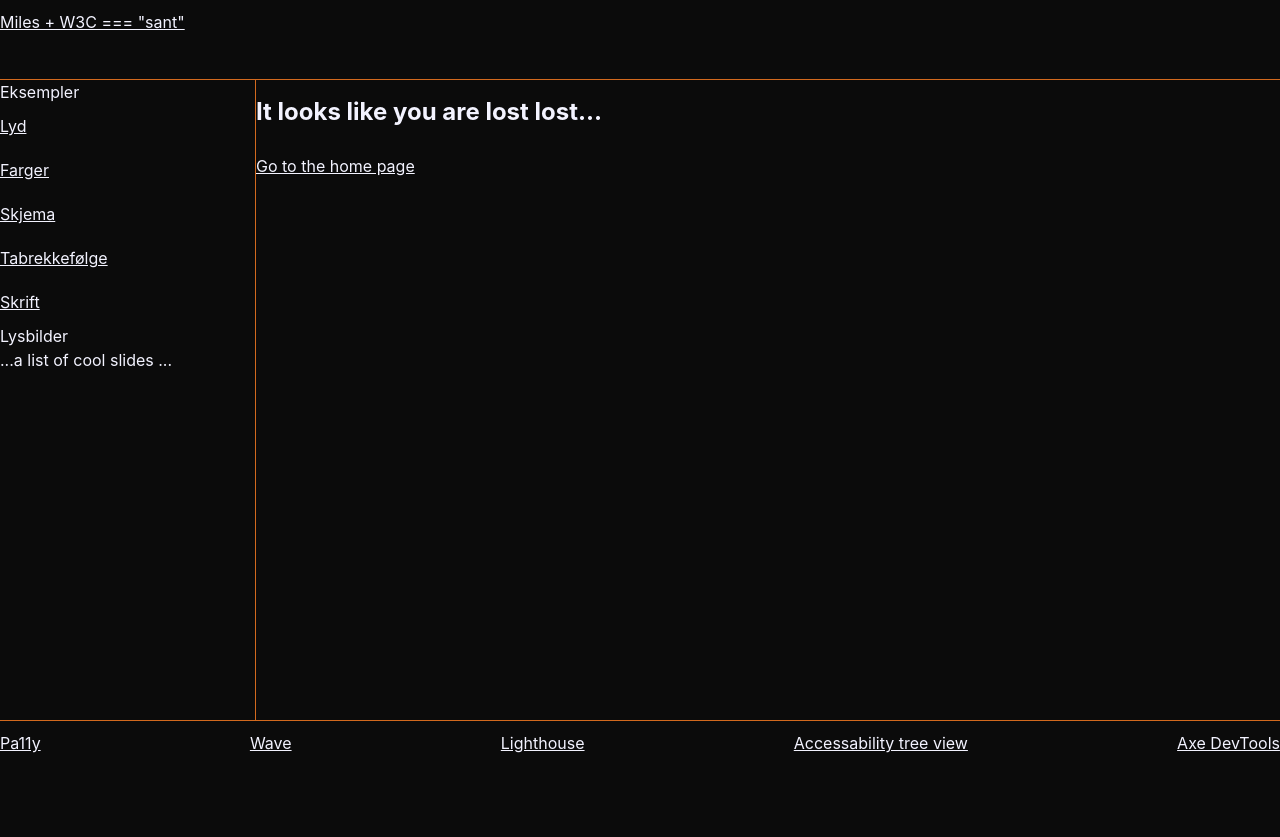
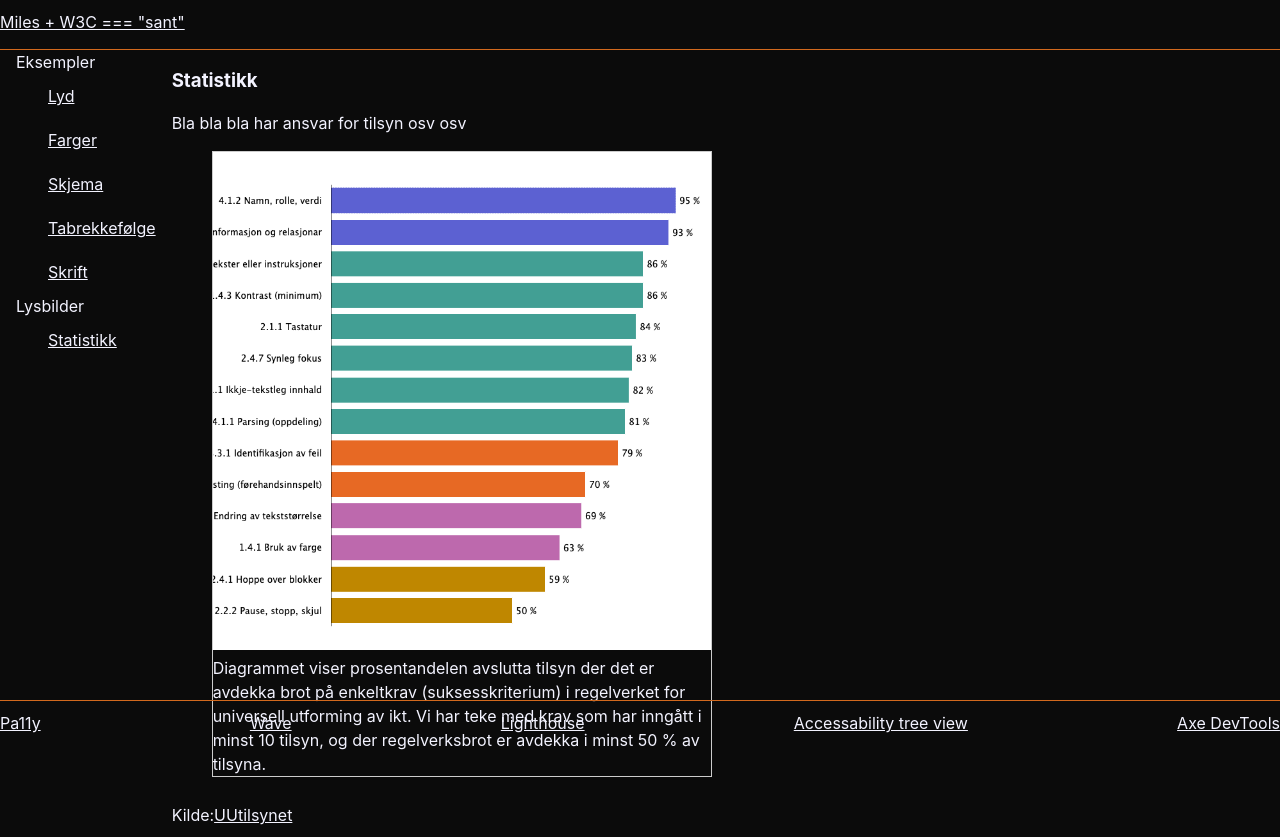
Before and after one commit to skaihigh/uu-workshop, a React (Vite) app in the folder uu-workshop/: page /statistikk in a window 1280 px wide. Before the commit the page ends 800 px from the top, so only its background shows below. Built offline with nearby package versions, Linux system fonts and the light colour scheme.

Commit message:
fukugly lets find a css helper lib - takes to much time for now

```diff
--- a/uu-workshop/index.html
+++ b/uu-workshop/index.html
@@ -4,7 +4,7 @@
     <meta charset="UTF-8" />
     <link rel="icon" type="image/svg+xml" href="/vite.svg" />
     <meta name="viewport" content="width=device-width, initial-scale=1.0" />
-    <title>Vite + React + TS</title>
+    <title>UU workshop - Miles Camp 2022</title>
   </head>
   <body>
     <div id="root"></div>
--- a/uu-workshop/src/App.tsx
+++ b/uu-workshop/src/App.tsx
@@ -1,6 +1,6 @@
 import type { RouteObject } from 'react-router-dom'
 import { Outlet, Link, useRoutes } from 'react-router-dom'
-import { subRoutes } from './routes/subRoutes'
+import { slideRoutes, subRoutes } from './routes/subRoutes'
 
 import { MenuItems } from './components/MenuItems'
 import WcagViewer from './Wcag/WcagViewer'
@@ -13,7 +13,7 @@ export default function App(): JSX.Element {
     {
       path: '/',
       element: <Layout />,
-      children: subRoutes,
+      children: subRoutes.concat(slideRoutes),
     },
   ]
   return <>{useRoutes(routes)}</>
@@ -52,7 +52,7 @@ function Layout(): JSX.Element {
             Lysbilder
           </div>
           <nav role="menu" aria-label="secondary_menu">
-            <span role="menuitem">...a list of cool slides ...</span>
+            <MenuItems subRoutes={slideRoutes} />
           </nav>
         </aside>
         <section>
--- a/uu-workshop/src/Wcag/WcagViewer.tsx
+++ b/uu-workshop/src/Wcag/WcagViewer.tsx
@@ -1,4 +1,4 @@
-import React, { useState } from 'react'
+import { useState } from 'react'
 import styles from './WcagViewer.module.scss'
 
 interface ResultIssue {
@@ -60,7 +60,7 @@ function WcagViewer(): JSX.Element {
       if (data?.issues != null && data.issues.length > 0) {
         data?.issues?.forEach((issue) => {
           document.querySelectorAll(issue.selector).forEach((element) => {
-            element.classList.add(styles.issue_warning)
+            element.classList.add(styles.issueWarning)
             console.warn(
               `WCAG fail on guidline: ${issue.code}, \n Error:  ${issue.message}`,
               element
--- a/uu-workshop/src/app.scss
+++ b/uu-workshop/src/app.scss
@@ -1,13 +1,11 @@
 .header {
-  width: 100vw;
-  height: 10vh;
+  height: 50px;
   border-bottom: 1px solid chocolate;
 }
 
 .main {
   display: flex;
-  width: 100vw;
-  height: 80vh;
+  height: calc(100vh - 150px);
 
   article {
     display: flex;
@@ -16,17 +14,15 @@
   }
 
   section {
-    width: 80vw;
-    height: 80vh;
   }
 }
 
 .aside {
-  width: 20vw;
-  height: 80vh;
-  border-right: 1px solid chocolate;
+  padding-left: 1rem;
 
   nav {
+    padding-left: 2rem;
+    padding-right: 1rem;
     display: flex;
     flex-direction: column;
     height: initial;
@@ -34,7 +30,8 @@
 }
 
 .footer {
-  width: 100vw;
-  height: 10vh;
   border-top: 1px solid chocolate;
+  position: relative;
+  bottom: 0;
+  height: 100px;
 }
--- a/uu-workshop/src/index.css
+++ b/uu-workshop/src/index.css
@@ -18,10 +18,6 @@
 }
 
 body {
-  display: flex;
-  place-items: center;
-  min-width: 320px;
-  min-height: 100vh;
   margin: 0;
 }
 
--- a/uu-workshop/src/routes/subRoutes.tsx
+++ b/uu-workshop/src/routes/subRoutes.tsx
@@ -1,5 +1,6 @@
 import { Link, RouteObject } from 'react-router-dom'
 import { Home, Sound, Colors, Form, TabOrder, Font } from '.'
+import { Statistics } from '../slides/Statistics'
 
 export const subRoutes: RouteObject[] = [
   { index: true, element: <Home /> },
@@ -27,6 +28,13 @@ export const subRoutes: RouteObject[] = [
   { path: '*', element: <NoMatch /> },
 ]
 
+export const slideRoutes: RouteObject[] = [
+  {
+    path: '/statistikk',
+    element: <Statistics />,
+  },
+]
+
 function NoMatch(): JSX.Element {
   return (
     <div>
--- /dev/null
+++ b/uu-workshop/src/slides/Slides.scss
@@ -0,0 +1,13 @@
+figure {
+  border: 1px solid #ccc;
+  width: 500px;
+
+  img {
+    width: 100%;
+    aspect-ratio: 1 / 1;
+    object-fit: cover;
+  }
+  figcaption {
+    width: inherit;
+  }
+}
--- /dev/null
+++ b/uu-workshop/src/slides/Statistics.tsx
@@ -0,0 +1,28 @@
+import './Slides.scss'
+export function Statistics(): JSX.Element {
+  return (
+    <section>
+      <h1>Statistikk</h1>
+      <p>Bla bla bla har ansvar for tilsyn osv osv</p>
+      <figure>
+        <img
+          width="500"
+          src="/src/assets/statistikk_feil.png"
+          alt="stolpediagram som beskriver fordelingen av de vanligste feil på norske nettsider."
+        />
+        <figcaption>
+          Diagrammet viser prosentandelen avslutta tilsyn der det er avdekka
+          brot på enkeltkrav (suksesskriterium) i regelverket for universell
+          utforming av ikt. Vi har teke med krav som har inngått i minst 10
+          tilsyn, og der regelverksbrot er avdekka i minst 50 % av tilsyna.
+        </figcaption>
+      </figure>
+      <p>
+        Kilde:
+        <a href="https://www.uutilsynet.no/statistikk-og-rapporter/digitale-barrierar-avdekka-i-tilsyn/1166">
+          UUtilsynet
+        </a>
+      </p>
+    </section>
+  )
+}
```
Also changed, not shown: uu-workshop/src/assets/statistikk_feil.png (added).
